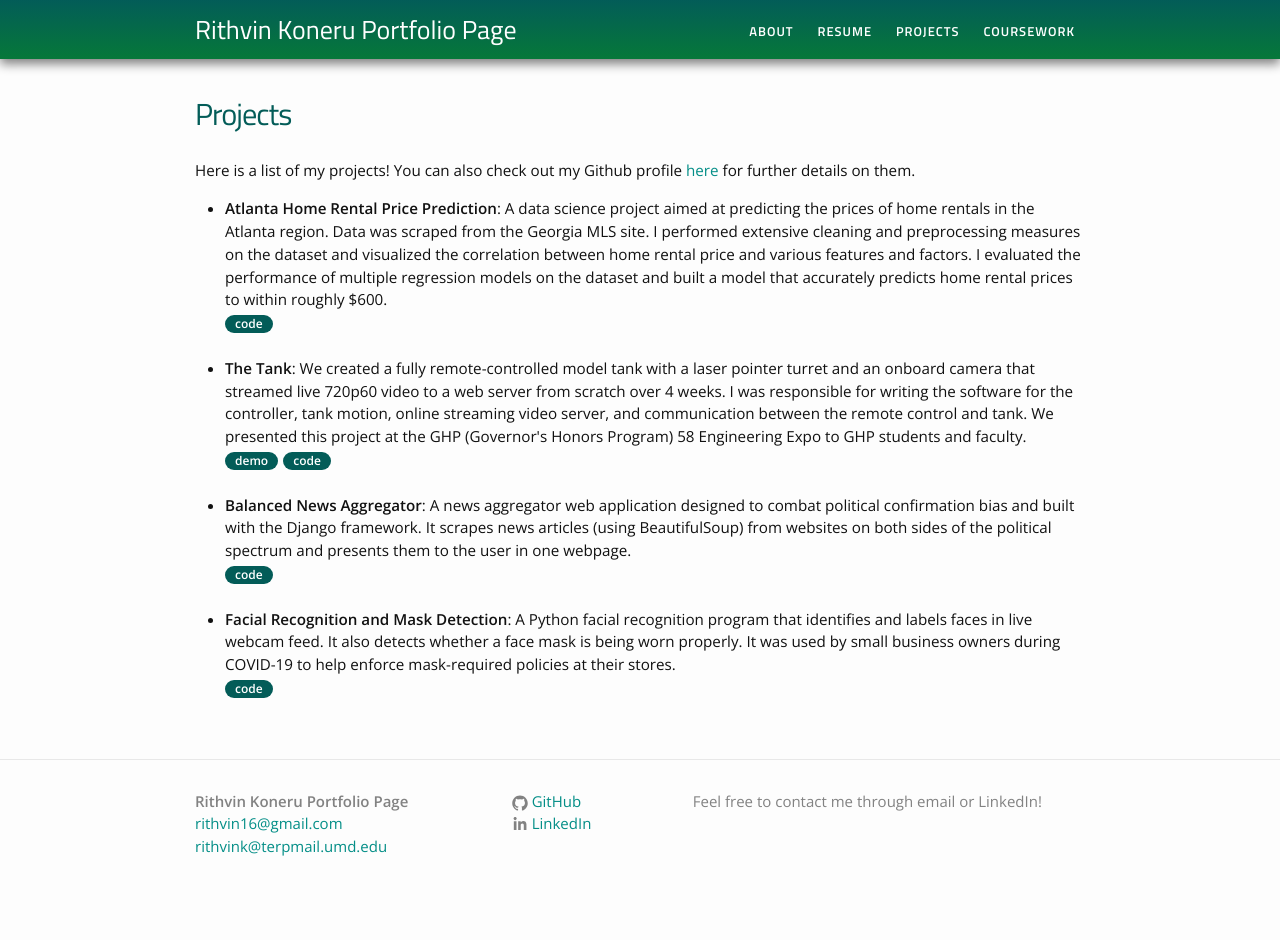
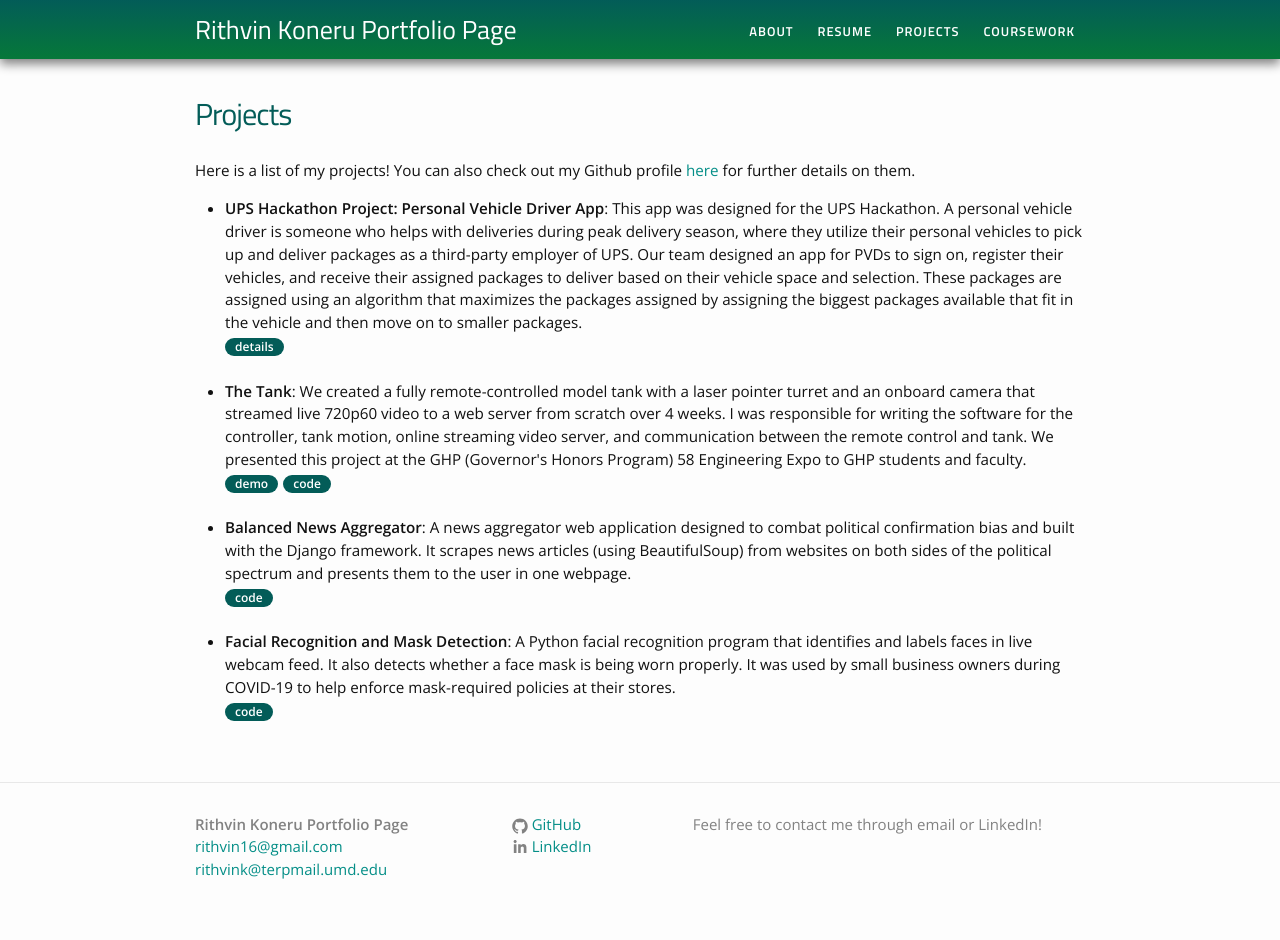
Before and after one commit to RithvinK/RithvinK.github.io, a Jekyll site: the page built from projects.md, in a window 1280 px wide. Built offline with Jekyll 4.4.1, drawn with Linux system fonts in a browser that asks for light colours; before the commit the page ends 917 px from its top, so only the background shows below that.

Commit message:
Update projects.md

```diff
--- a/projects.md
+++ b/projects.md
@@ -8,8 +8,8 @@ Here is a list of my projects! You can also check out my Github profile <a href=
 
 <ul>
 	<li>
-		<b>Atlanta Home Rental Price Prediction</b>: A data science project aimed at predicting the prices of home rentals in the Atlanta region. Data was scraped from the Georgia MLS site. I performed extensive cleaning and preprocessing measures on the dataset and visualized the correlation between home rental price and various features and factors. I evaluated the performance of multiple regression models on the dataset and built a model that accurately predicts home rental prices to within roughly $600.<br>
-		<a href="https://github.com/thearyanmittal/atl-home-rentals"><div class="color-button">code</div></a>
+		<b>UPS Hackathon Project: Personal Vehicle Driver App</b>: This app was designed for the UPS Hackathon. A personal vehicle driver is someone who helps with deliveries during peak delivery season, where they utilize their personal vehicles to pick up and deliver packages as a third-party employer of UPS. Our team designed an app for PVDs to sign on, register their vehicles, and receive their assigned packages to deliver based on their vehicle space and selection. These packages are assigned using an algorithm that maximizes the packages assigned by assigning the biggest packages available that fit in the vehicle and then move on to smaller packages. <br>
+		<a href="https://github.com/RithvinK/UPS-Hackathon-Project"><div class="color-button">details</div></a>
 	</li><br>
 	<li>
 		<b>The Tank</b>: We created a fully remote-controlled model tank with a laser pointer turret and an onboard camera that streamed live 720p60 video to a web server from scratch over 4 weeks. I was responsible for writing the software for the controller, tank motion, online streaming video server, and communication between the remote control and tank. We presented this project at the GHP (Governor's Honors Program) 58 Engineering Expo to GHP students and faculty.<br>
```
